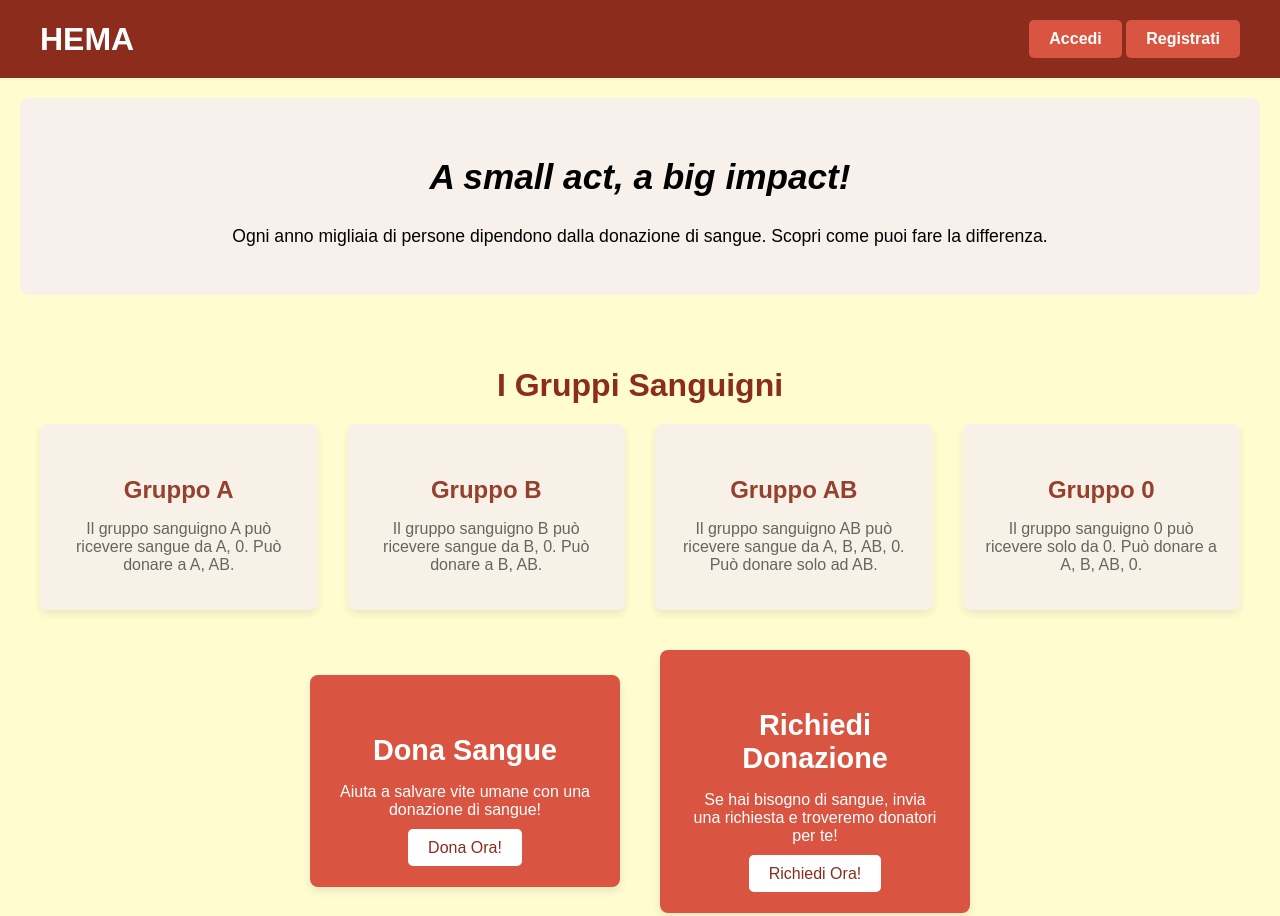
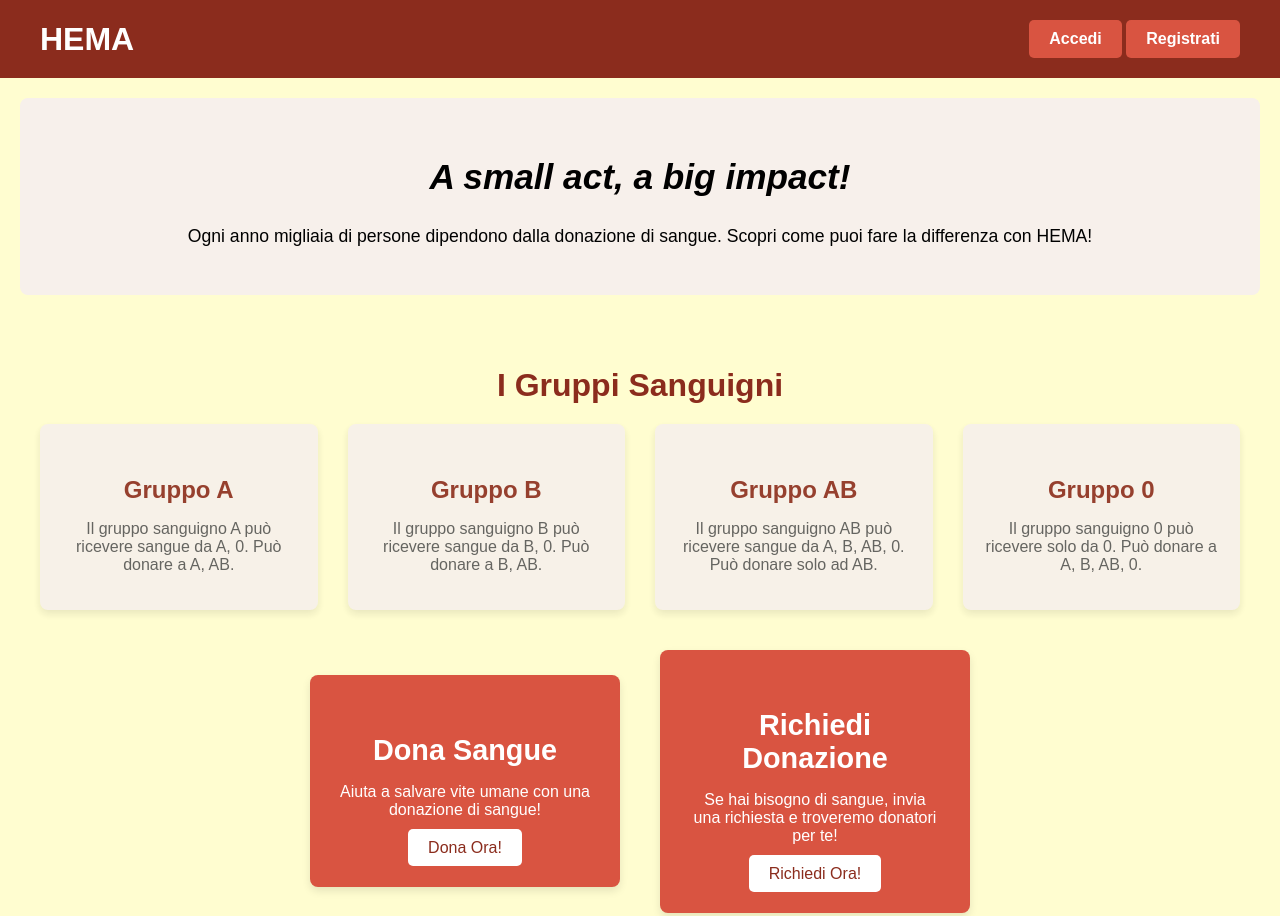
Before and after one commit to salvatorelibischi001/project_HEMA, a website: page progetto_hema/frontend/index.html in a window 1280 px wide. Shown: the top 916 px of the page. Drawn offline with Linux system fonts and the light colour scheme; files whose address does not match are found by name.

Commit message:
Modificato da Salvatore

```diff
--- a/progetto_hema/frontend/index.html
+++ b/progetto_hema/frontend/index.html
@@ -41,7 +41,7 @@
         <section class="intro">
             <div class="intro-text">
                 <h2>A small act, a big impact!</h2>
-                <p>Ogni anno migliaia di persone dipendono dalla donazione di sangue. Scopri come puoi fare la differenza.</p>
+                <p>Ogni anno migliaia di persone dipendono dalla donazione di sangue. Scopri come puoi fare la differenza con HEMA!</p>
             </div>
         </section>
 
```
